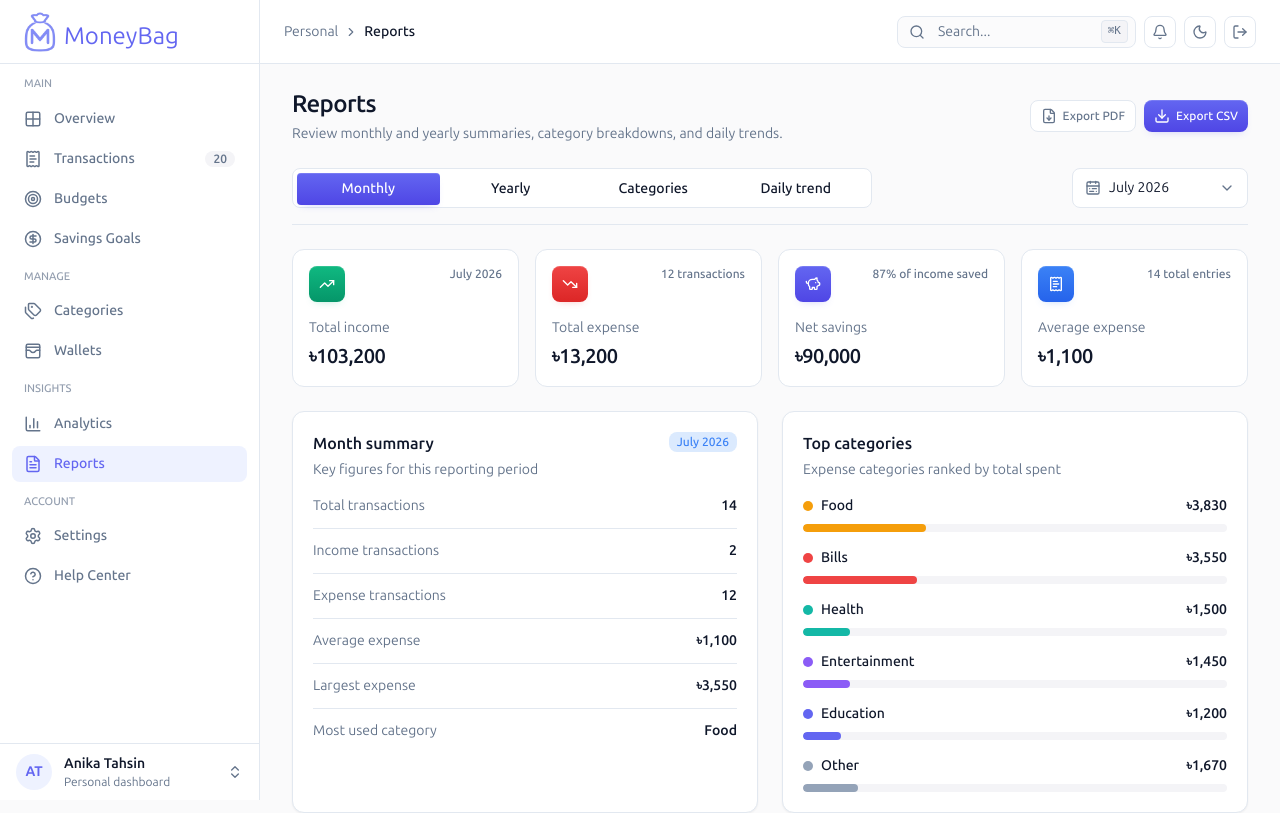
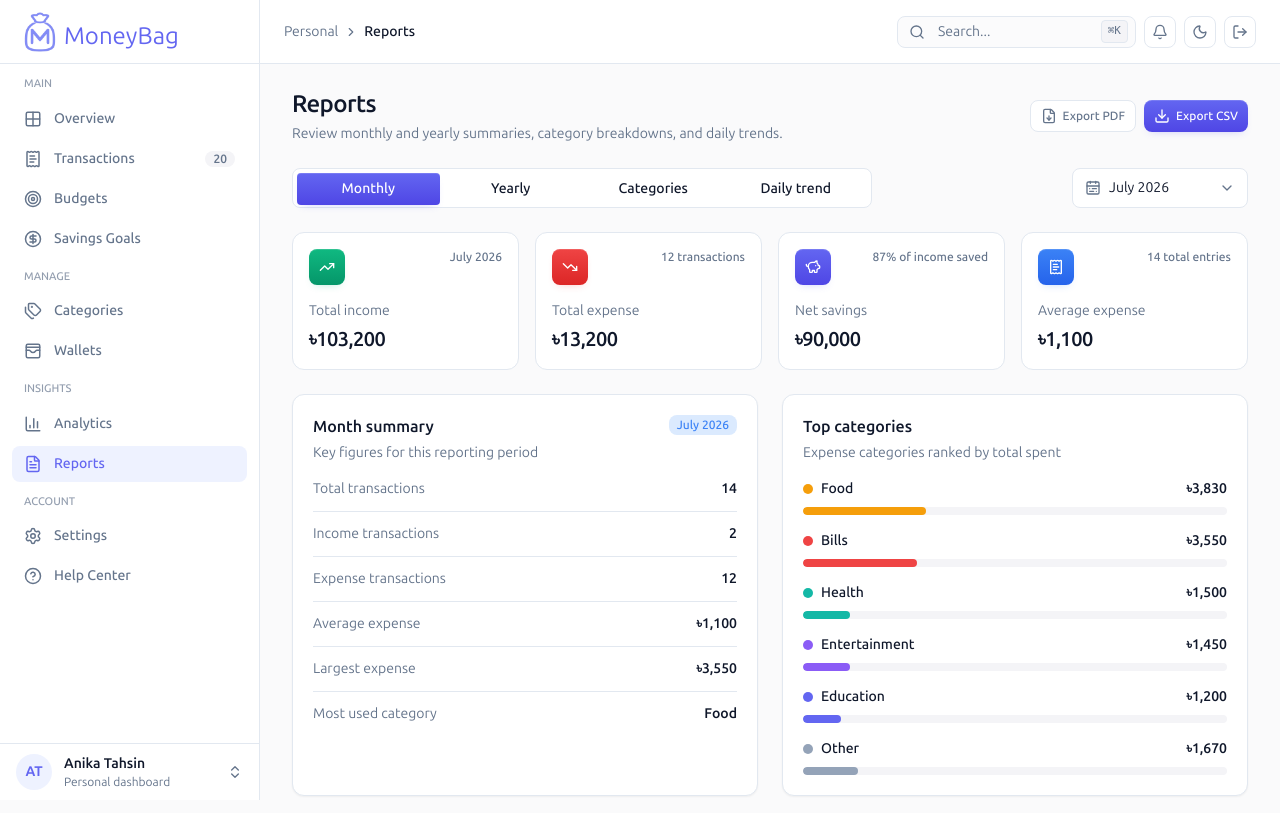
Before and after one commit to mdnuruzzamannirob/moneybag, a Next.js app: page /reports in a window 1280 px wide. Shown: the top 813 px of the page. Built offline with nearby package versions, Linux system fonts and the light colour scheme.

Commit message:
fix: update pnpm workspace configuration and clean up reports page layout
- Set 'allowBuilds' for 'sharp' and 'unrs-resolver' to true in pnpm-workspace.yaml.
- Removed unnecessary border class from the reports page layout for improved styling.

```diff
--- a/pnpm-workspace.yaml
+++ b/pnpm-workspace.yaml
@@ -1,3 +1,3 @@
 allowBuilds:
-  sharp: set this to true or false
-  unrs-resolver: set this to true or false
+  sharp: true
+  unrs-resolver: true
--- a/src/components/user/reports-page.tsx
+++ b/src/components/user/reports-page.tsx
@@ -183,7 +183,7 @@
         title="Reports"
       />
 
-      <div className="flex flex-col gap-4 border-b border-border pb-4 lg:flex-row lg:items-center lg:justify-between">
+      <div className="flex flex-col gap-4 lg:flex-row lg:items-center lg:justify-between">
         <div className="min-w-0 lg:w-auto">
           <AppSegmentedControl
             className="w-full **:data-[slot=toggle-group-item]:px-1.5 **:data-[slot=toggle-group-item]:text-xs sm:**:data-[slot=toggle-group-item]:px-3 sm:**:data-[slot=toggle-group-item]:text-sm lg:w-145"
```
Also changed, not shown: 2 other files (tests, documents, lock files or other folders).
